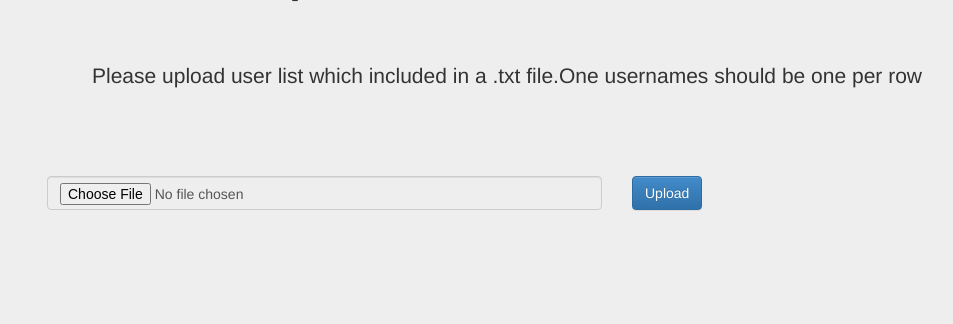
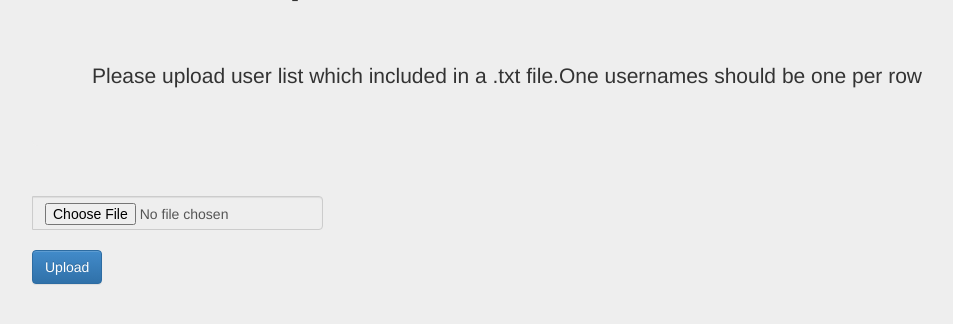
Before and after one commit to shelan/youpotify, a Flask app: page /configure in a window 1280 px wide. Shown: the part 193-517 px from the top of the page, without its empty margins (23-976 px from the left). Run offline with Flask 2, Linux system fonts and the light colour scheme; parts of the project's set-up code (start-up, migrations or seed data) failed here and were passed over; some libraries are stand-ins or nearby versions.

Commit message:
fixing 400 bug of form

```diff
--- a/templates/forms/user.html
+++ b/templates/forms/user.html
@@ -11,10 +11,14 @@
         </div>
         <form class="form-inline center-block" action="{{ url_for('configure') }}" method="POST" enctype="multipart/form-data">
             {{ form.hidden_tag() }}
-            <div class="col-md-6">
-                <input mclass="btn btn-default input-group-addon" for="my-file-selector"type="file" class="form-control" readonly>
+            <div class="input-group">
+                <label id="browsebutton" for="my-file-selector">
+                    {{ form.input_file(id="my-file-selector") }}
+                </label>
+                <input type="file" class="form-control" readonly>
             </div>
-            <div class="col-md-6"> {{ form.submit(class_="btn btn-primary") }}</div>
+            </br>
+            {{ form.submit(class_="btn btn-primary") }}
         </form>
     </div>
 {% endblock %}
```
